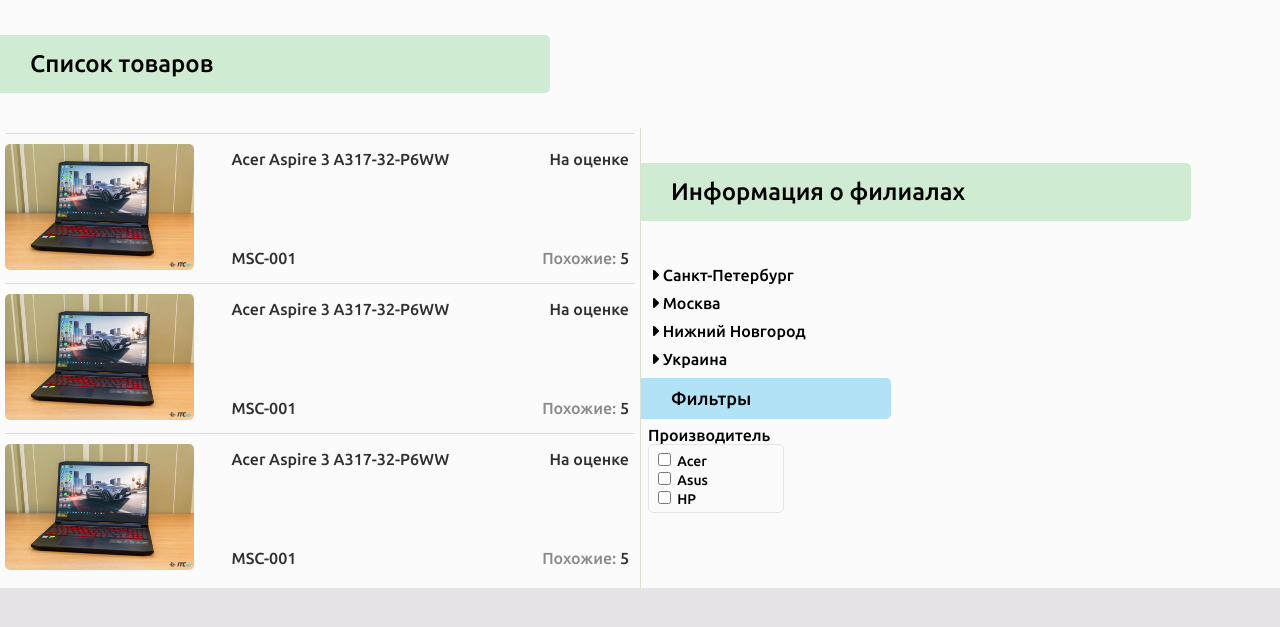
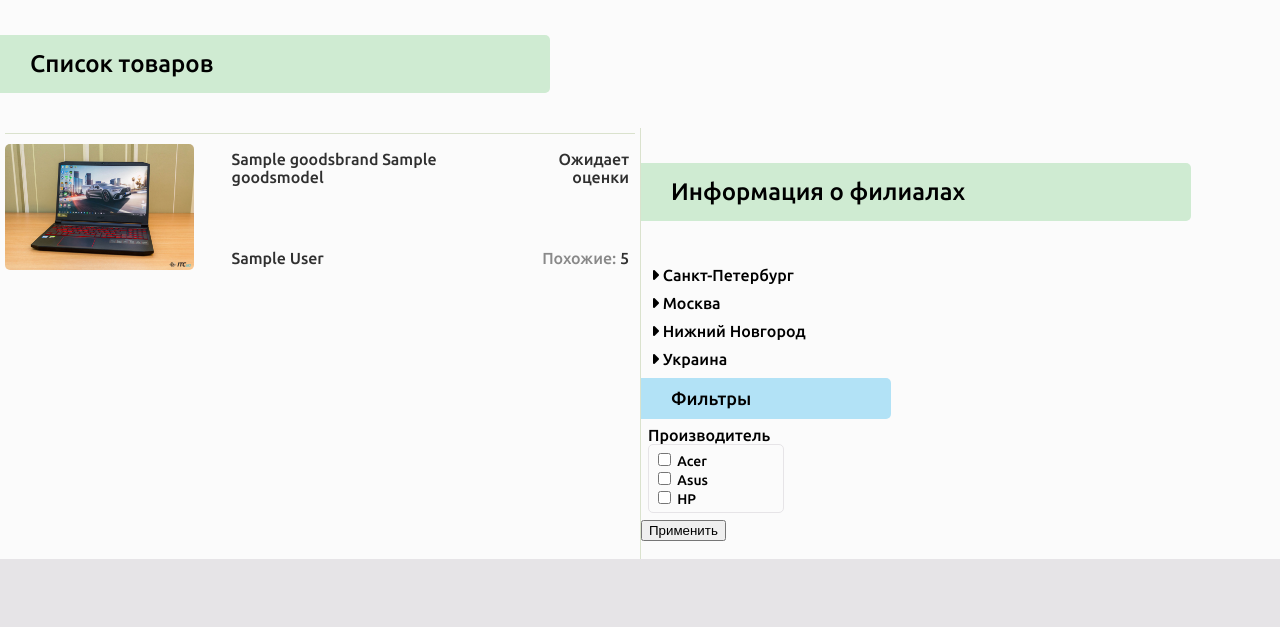
Before and after one commit to dimankaboski/fillbooks, a Django app: page /goods in a window 1280 px wide. Shown: the part 75-702 px from the top of the page. Run offline with Django 3.2, Linux system fonts and the light colour scheme; tables that the repository leaves empty hold one stand-in row (values such as "Sample post"); style sheets or scripts are compiled from the project's sources; some libraries are stand-ins or nearby versions.

Commit message:
ajax get /goods

```diff
--- a/main/templates/global.html
+++ b/main/templates/global.html
@@ -88,14 +88,15 @@
             <button class="def_btn">Сохранить</button>
         </div>
     </div>
-    {% block scripts %}
 
-    {% endblock scripts %}
     <script src="https://code.jquery.com/jquery-3.5.1.min.js"
         integrity="sha256-9/aliU8dGd2tb6OSsuzixeV4y/faTqgFtohetphbbj0=" crossorigin="anonymous"></script>
     <script src="{{ STATIC_URL }}js/angularjs/angular.js"></script>
     <script src="{{ STATIC_URL }}js/fillbooks_angular.js"></script>
     <script src="{{ STATIC_URL }}js/main.js"></script>
+    {% block scripts %}
+
+    {% endblock scripts %}
 </body>
 
 </html>
--- a/main/templates/goods.html
+++ b/main/templates/goods.html
@@ -8,69 +8,29 @@
         <section class="main-block">
 
             <div class="goods-wrapper">
+                {% for good in object_list %}
                 <div class="good-item">
                     <div class="good-item-image">
                         <img src="{{ STATIC_URL }}images/Acer-Nitro-7-2-of-19.jpg" class="img_def" alt="">
                     </div>
                     <div class="good-item-info">
                         <div class="good-item-info__model">
-                            Acer Aspire 3 A317-32-P6WW
+                            {{good.brand}} {{good.model}}
                         </div>
                         <div class="good-item-info__branch">
-                            MSC-001
+                            {{good.branch}}
                         </div>
                     </div>
                     <div class="good-item-info-add">
                         <div class="good-item-info-add__status">
-                            На оценке
+                            {{good.status}}
                         </div>
                         <div class="good-item-info-add__same">
                             <span class="color_light_gr">Похожие:</span> 5
                         </div>
                     </div>
                 </div>
-                <div class="good-item">
-                    <div class="good-item-image">
-                        <img src="{{ STATIC_URL }}images/Acer-Nitro-7-2-of-19.jpg" class="img_def" alt="">
-                    </div>
-                    <div class="good-item-info">
-                        <div class="good-item-info__model">
-                            Acer Aspire 3 A317-32-P6WW
-                        </div>
-                        <div class="good-item-info__branch">
-                            MSC-001
-                        </div>
-                    </div>
-                    <div class="good-item-info-add">
-                        <div class="good-item-info-add__status">
-                            На оценке
-                        </div>
-                        <div class="good-item-info-add__same">
-                            <span class="color_light_gr">Похожие:</span> 5
-                        </div>
-                    </div>
-                </div>
-                <div class="good-item">
-                    <div class="good-item-image">
-                        <img src="{{ STATIC_URL }}images/Acer-Nitro-7-2-of-19.jpg" class="img_def" alt="">
-                    </div>
-                    <div class="good-item-info">
-                        <div class="good-item-info__model">
-                            Acer Aspire 3 A317-32-P6WW
-                        </div>
-                        <div class="good-item-info__branch">
-                            MSC-001
-                        </div>
-                    </div>
-                    <div class="good-item-info-add">
-                        <div class="good-item-info-add__status">
-                            На оценке
-                        </div>
-                        <div class="good-item-info-add__same">
-                            <span class="color_light_gr">Похожие:</span> 5
-                        </div>
-                    </div>
-                </div>
+                {% endfor %}
             </div>
         </section>
         <section class="main-block ">
@@ -120,25 +80,50 @@
                     Фильтры
                 </div>
                 <div class="filtres__main">
+                    <form name="filtres_form">
                         <div class="filtres__main-item">
                             <div class="filtres__main-item__title">
                                 Производитель
                             </div>
-                        <div class="filtres__main-item__checks">
-                            <input type="checkbox" class="form-check-input" id="Acer">
-                            <label class="form-check-label" for="Acer">Acer</label>
+                            <div class="filtres__main-item__checks brand_filter_item">
+                                <input type="checkbox" class="form-check-input" id="Acer" value="Acer">
+                                <label class="form-check-label" for="Acer" >Acer</label>
                                 <br>
-                            <input type="checkbox" class="form-check-input" id="Asus">
-                            <label class="form-check-label" for="Asus">Asus</label>
+                                <input type="checkbox" class="form-check-input" id="Asus" value="Asus">
+                                <label class="form-check-label" for="Asus" >Asus</label>
                                 <br>
-                            <input type="checkbox" class="form-check-input" id="HP">
-                            <label class="form-check-label" for="HP">HP</label>
+                                <input type="checkbox" class="form-check-input" id="HP" value="HP">
+                                <label class="form-check-label" for="HP" >HP</label>
                             </div>
                         </div>
+                        <button id="filtres_submit">Применить</button>
+                    </form>
                 </div>
             </div>
         </section>
     </div>
 
 </div>
-{%csrf_token%} {% endblock content %}
+{%csrf_token%}
+{% endblock content %}
+{% block scripts %}
+<script>
+    $('#filtres_submit').click(function () {
+        var brand_list = []
+        $('.brand_filter_item input[type="checkbox"]:checked').each(function(){
+            brand_list.push($(this).val());
+        })
+
+        $.ajax({
+            type: 'GET',
+            url: '/goods',
+            data: { 'brand': brand_list.join('-') },
+            dataType: 'text',
+            success: function (data) { console.log(data); }, // обработка ответа от сервера
+            error: function (jqXHR) { console.log('Ошибка выполнения'); },
+            complete: function () { console.log('Завершение выполнения'); }
+        });
+    })
+
+</script>
+{% endblock scripts %}
```
Lines whose indentation alone changed are shown as unchanged.
